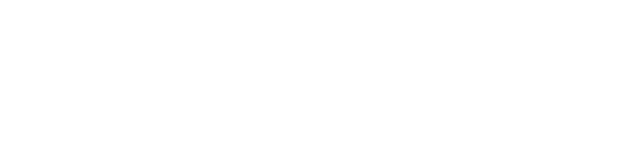
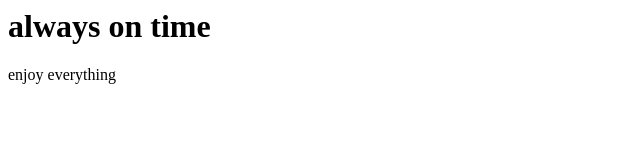
Before and after one commit to DivineSanda/training, a plain HTML site: page index.html in a window 1280 px wide. Shown: the whole page, without its empty margins (0-640 px from the left). Drawn offline with Linux system fonts and the light colour scheme.

Commit message:
add body

```diff
--- a/index.html
+++ b/index.html
@@ -4,4 +4,8 @@
         <title> Training</title>
 
     </head>
+    <body>
+        <h1> always on time</h1>
+        <p> enjoy everything</p>
+    </body>
 </html>
```
